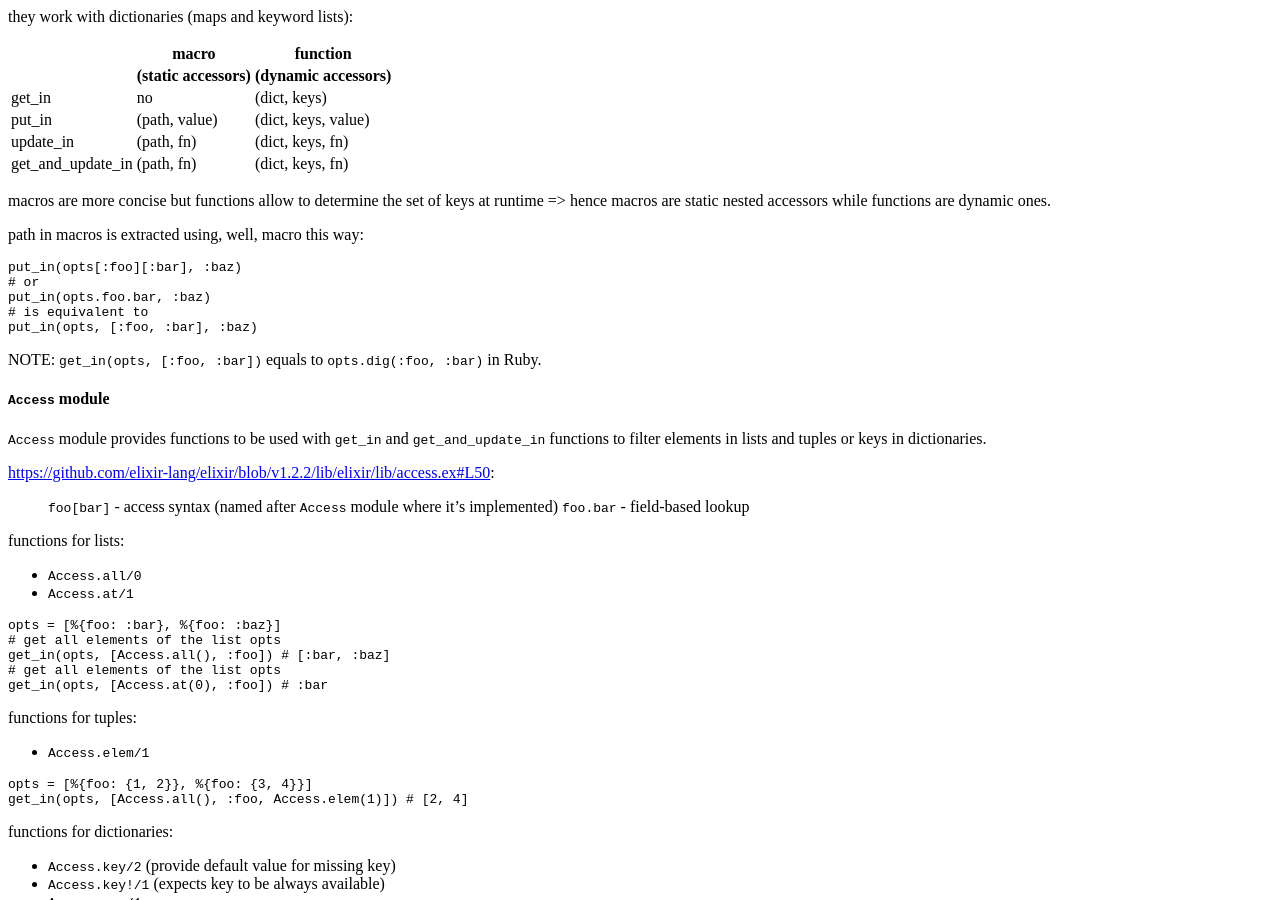
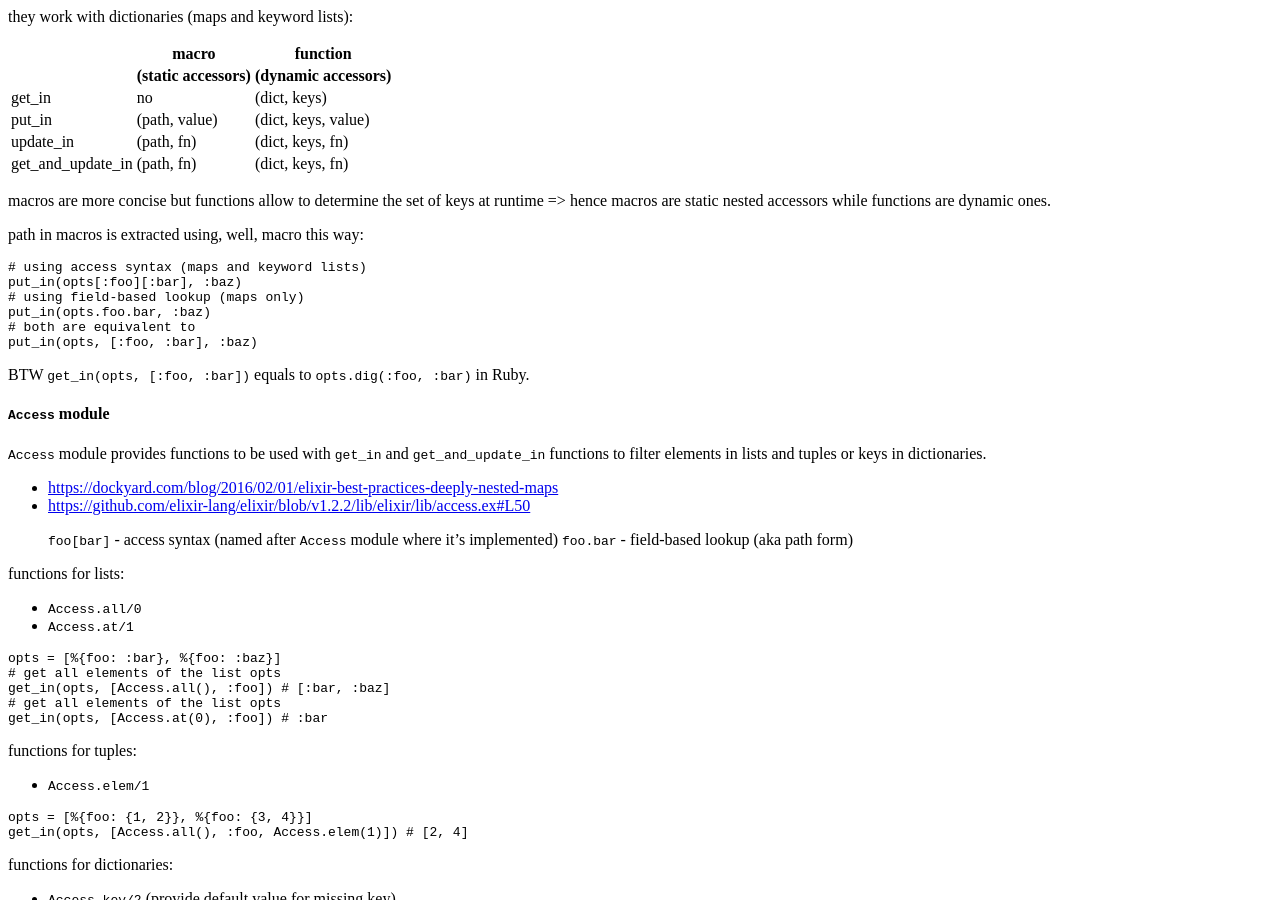
Before and after one commit to tap349/tap349.github.io, a Jekyll site: the page built from _posts/2016-12-31-elixir-notes.md, in a window 1280 px wide and 900 px high, scrolled down 8342 px. Built offline with Jekyll 4.4.1, drawn with Linux system fonts in a browser that asks for light colours.

Commit message:
update 2017-01-06_04:25:51

````diff
--- a/_posts/2016-12-31-elixir-notes.md
+++ b/_posts/2016-12-31-elixir-notes.md
@@ -569,14 +569,15 @@ functions are dynamic ones.
 path in macros is extracted using, well, macro this way:
 
 ```elixir
+# using access syntax (maps and keyword lists)
 put_in(opts[:foo][:bar], :baz)
-# or
+# using field-based lookup (maps only)
 put_in(opts.foo.bar, :baz)
-# is equivalent to
+# both are equivalent to
 put_in(opts, [:foo, :bar], :baz)
 ```
 
-NOTE: `get_in(opts, [:foo, :bar])` equals to `opts.dig(:foo, :bar)` in Ruby.
+BTW `get_in(opts, [:foo, :bar])` equals to `opts.dig(:foo, :bar)` in Ruby.
 
 #### `Access` module
 
@@ -584,10 +585,11 @@ NOTE: `get_in(opts, [:foo, :bar])` equals to `opts.dig(:foo, :bar)` in Ruby.
 `get_and_update_in` functions to filter elements in lists and tuples or
 keys in dictionaries.
 
-<https://github.com/elixir-lang/elixir/blob/v1.2.2/lib/elixir/lib/access.ex#L50>:
+- <https://dockyard.com/blog/2016/02/01/elixir-best-practices-deeply-nested-maps>
+- <https://github.com/elixir-lang/elixir/blob/v1.2.2/lib/elixir/lib/access.ex#L50>
 
 > `foo[bar]` - access syntax (named after `Access` module where it's implemented)
-> `foo.bar` - field-based lookup
+> `foo.bar` - field-based lookup (aka path form)
 
 functions for lists:
 
@@ -601,6 +603,7 @@ get_in(opts, [Access.all(), :foo]) # [:bar, :baz]
 # get all elements of the list opts
 get_in(opts, [Access.at(0), :foo]) # :bar
 ```
+
 functions for tuples:
 
 - `Access.elem/1`
````
